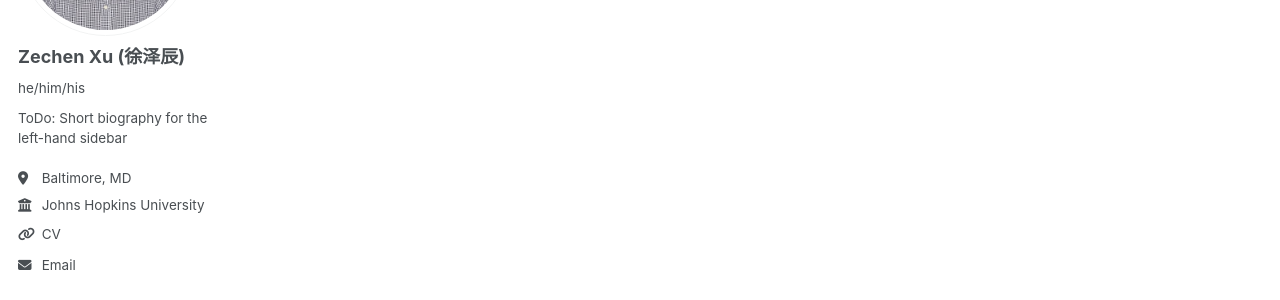
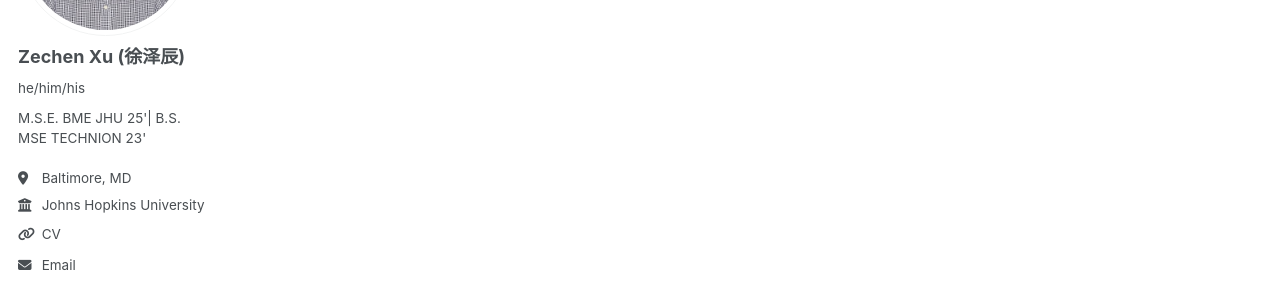
Before and after one commit to ArtieXu/artiexu.github.io, a Jekyll site: the page built from _pages/about.md, in a window 1280 px wide. Shown: the part 238-538 px from the top of the page. Built offline with Jekyll 4.4.1, drawn with Linux system fonts in a browser that asks for light colours.

Commit message:
BIO UPDATES

```diff
--- a/_config.yml
+++ b/_config.yml
@@ -25,7 +25,7 @@ author:
   avatar           : "linkedin_profile.jpeg"
   name             : "Zechen Xu (徐泽辰)"
   pronouns         : "he/him/his"
-  bio              : "ToDo: Short biography for the left-hand sidebar"
+  bio              : "M.S.E. BME JHU 25'| B.S. MSE TECHNION 23'"
   location         : "Baltimore, MD"
   employer         : "Johns Hopkins University"
   uri              : "https://artiexu.github.io/files/CV.pdf" # Used for Resume
```
